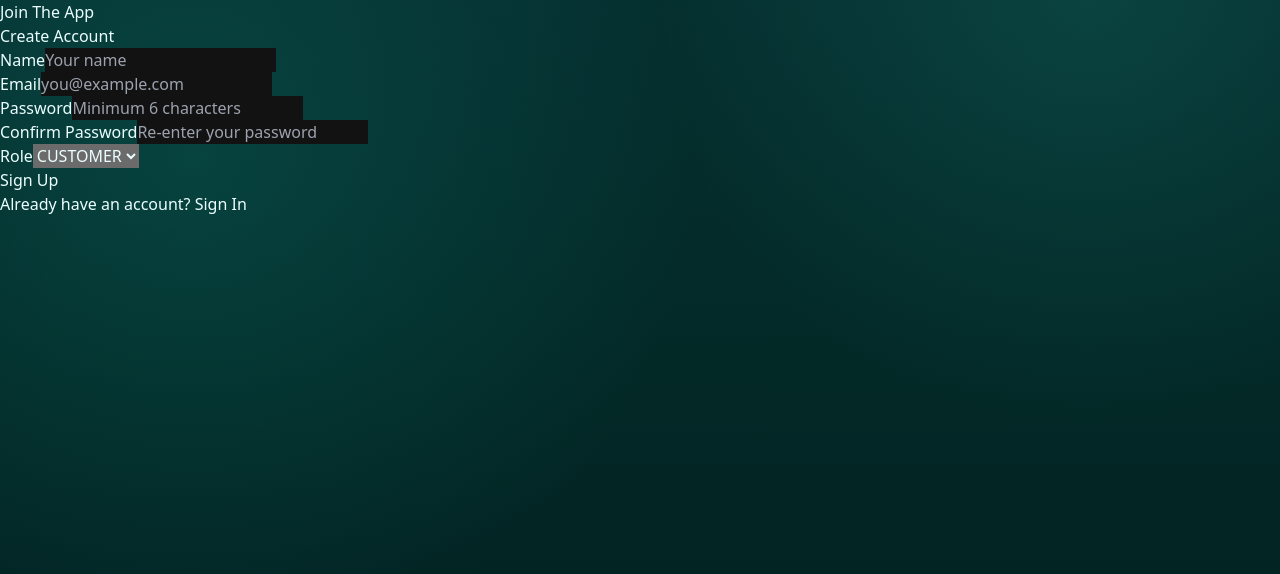
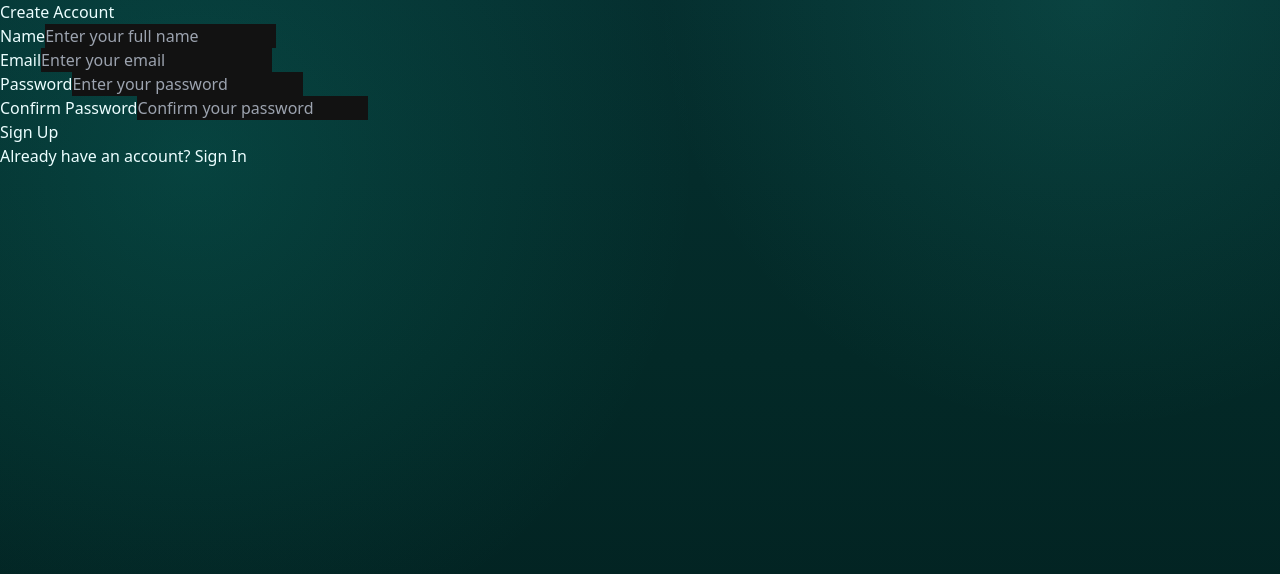
Before and after one commit to Ama-Dombawela/food-ordering-frontend, a React (Vite) app: page /signup in a window 1280 px wide. Shown: the top 574 px of the page. Built offline with nearby package versions, Linux system fonts and the light colour scheme.

Commit message:
fix: remove role selection from signup, update SignIn and SignUp styling

```diff
--- a/src/components/auth/SignInForm.tsx
+++ b/src/components/auth/SignInForm.tsx
@@ -20,7 +20,7 @@ export default function SignInForm({ onSubmit, loading = false, error }: SignInF
   return (
     <Card>
       <form className="space-y-4" onSubmit={handleSubmit} noValidate>
-        <Input label="Email" type="email" placeholder="you@example.com" value={email} onChange={(event) => setEmail(event.target.value)} />
+        <Input label="Email" type="email" placeholder="Enter your email" value={email} onChange={(event) => setEmail(event.target.value)} />
         <Input label="Password" type="password" placeholder="Enter your password" value={password} onChange={(event) => setPassword(event.target.value)} />
         {error ? <p className="text-sm text-rose-300">{error}</p> : null}
         <Button type="submit" loading={loading} fullWidth>
--- a/src/pages/auth/SignIn.tsx
+++ b/src/pages/auth/SignIn.tsx
@@ -1,5 +1,5 @@
 import { useState, type FormEvent } from "react";
-import { Link, Navigate, useNavigate } from "react-router-dom";
+import { Link, useNavigate } from "react-router-dom";
 import { useAuth } from "../../context/AuthContext";
 import { loginUser } from "../../services/authService";
 
@@ -18,7 +18,7 @@ type ApiError = {
 
 export default function SignIn() {
   const navigate = useNavigate();
-  const { login, isAuthenticated, isAdmin } = useAuth();
+  const { login } = useAuth();
   const [email, setEmail] = useState("");
   const [password, setPassword] = useState("");
   const [errors, setErrors] = useState<FieldErrors>({ email: "", password: "" });
@@ -26,10 +26,6 @@ export default function SignIn() {
   const [isLoading, setIsLoading] = useState(false);
 
   const emailRegex = /^[^\s@]+@[^\s@]+\.[^\s@]+$/;
-
-  if (isAuthenticated) {
-    return <Navigate to={isAdmin ? "/admin/foods" : "/home"} replace />;
-  }
 
   const handleSubmit = async (event: FormEvent<HTMLFormElement>) => {
     event.preventDefault();
@@ -58,7 +54,7 @@ export default function SignIn() {
     try {
       const authUser = await loginUser(email, password);
       login(authUser.token, authUser);
-      navigate(authUser.role === "ADMIN" ? "/admin/foods" : "/home");
+      navigate(authUser.role === "ADMIN" ? "/admin/foods" : "/menu");
     } catch (err: unknown) {
       const apiError = err as ApiError;
       setSubmitError(apiError.response?.data?.message ?? "Login failed. Please try again.");
@@ -69,7 +65,7 @@ export default function SignIn() {
 
   return (
     <div className="flex min-h-screen items-center justify-center bg-transparent px-4 py-8">
-      <div className="w-full max-w-md rounded-3xl border border-teal-800/70 bg-teal-950/70 p-8 shadow-2xl shadow-teal-950/45 backdrop-blur">
+      <div className="w-full max-w-md rounded-3xl border border-teal-800/70 bg-black/80 p-8 shadow-2xl shadow-black/60 backdrop-blur">
         <p className="text-center text-xs uppercase tracking-[0.32em] text-teal-300">Welcome Back</p>
         <h1 className="mb-6 mt-3 text-center text-3xl font-bold text-teal-50">Sign In</h1>
 
@@ -84,7 +80,7 @@ export default function SignIn() {
               value={email}
               onChange={(event) => setEmail(event.target.value)}
               className="w-full rounded-xl border border-teal-700 bg-teal-950/60 px-4 py-3 text-teal-50 outline-none transition placeholder:text-teal-300/60 focus:border-teal-400 focus:ring-2 focus:ring-teal-400/20"
-              placeholder="you@example.com"
+              placeholder="Enter your email"
             />
             {errors.email ? <p className="mt-1 text-sm text-rose-300">{errors.email}</p> : null}
           </div>
@@ -99,7 +95,7 @@ export default function SignIn() {
               value={password}
               onChange={(event) => setPassword(event.target.value)}
               className="w-full rounded-xl border border-teal-700 bg-teal-950/60 px-4 py-3 text-teal-50 outline-none transition placeholder:text-teal-300/60 focus:border-teal-400 focus:ring-2 focus:ring-teal-400/20"
-              placeholder="••••••••"
+              placeholder="Enter your password"
             />
             {errors.password ? <p className="mt-1 text-sm text-rose-300">{errors.password}</p> : null}
           </div>
@@ -115,18 +111,9 @@ export default function SignIn() {
           </button>
         </form>
 
-        <div className="mt-4 flex items-center justify-between text-sm">
-          <Link className="font-medium text-teal-300 hover:text-teal-200 hover:underline" to="/reset-password">
-            Forgot password?
-          </Link>
-          <Link className="font-medium text-teal-300 hover:text-teal-200 hover:underline" to="/signup">
-            Create account
-          </Link>
-        </div>
-
         <p className="mt-6 text-center text-sm text-teal-200/80">
           Don&apos;t have an account?{" "}
-          <Link className="font-medium text-teal-300 hover:text-teal-200 hover:underline" to="/signup">
+          <Link className="font-medium text-teal-300 hover:text-teal-200" to="/signup">
             Sign Up
           </Link>
         </p>
--- a/src/pages/auth/SignUp.tsx
+++ b/src/pages/auth/SignUp.tsx
@@ -1,7 +1,7 @@
 import { useState, type FormEvent } from "react";
 import { Link, useNavigate } from "react-router-dom";
 import { registerUser } from "../../services/authService";
-import type { Role } from "../../types";
+import { useAuth } from "../../context/AuthContext";
 
 type FieldErrors = {
   name: string;
@@ -20,11 +20,11 @@ type ApiError = {
 
 export default function SignUp() {
   const navigate = useNavigate();
+  const { login } = useAuth();
   const [name, setName] = useState("");
   const [email, setEmail] = useState("");
   const [password, setPassword] = useState("");
   const [confirmPassword, setConfirmPassword] = useState("");
-  const [role, setRole] = useState<Role>("CUSTOMER");
   const [errors, setErrors] = useState<FieldErrors>({
     name: "",
     email: "",
@@ -78,8 +78,9 @@ export default function SignUp() {
     setIsLoading(true);
 
     try {
-      await registerUser(name.trim(), email, password, role);
-      navigate("/signin");
+      const authUser = await registerUser(name.trim(), email, password, "CUSTOMER");
+      login(authUser.token, authUser);
+      navigate("/profile");
     } catch (err: unknown) {
       const apiError = err as ApiError;
       setSubmitError(apiError.response?.data?.message ?? "Registration failed. Please try again.");
@@ -90,8 +91,7 @@ export default function SignUp() {
 
   return (
     <div className="flex min-h-screen items-center justify-center bg-transparent px-4 py-8">
-      <div className="w-full max-w-md rounded-3xl border border-teal-800/70 bg-teal-950/70 p-8 shadow-2xl shadow-teal-950/45 backdrop-blur">
-        <p className="text-center text-xs uppercase tracking-[0.32em] text-teal-300">Join The App</p>
+      <div className="w-full max-w-md rounded-3xl border border-teal-800/70 bg-black/80 p-8 shadow-2xl shadow-black/60 backdrop-blur">
         <h1 className="mb-6 mt-3 text-center text-3xl font-bold text-teal-50">Create Account</h1>
 
         <form className="space-y-4" onSubmit={handleSubmit} noValidate>
@@ -105,7 +105,7 @@ export default function SignUp() {
               value={name}
               onChange={(event) => setName(event.target.value)}
               className="w-full rounded-xl border border-teal-700 bg-teal-950/60 px-4 py-3 text-teal-50 outline-none transition placeholder:text-teal-300/60 focus:border-teal-400 focus:ring-2 focus:ring-teal-400/20"
-              placeholder="Your name"
+              placeholder="Enter your full name"
             />
             {errors.name ? <p className="mt-1 text-sm text-rose-300">{errors.name}</p> : null}
           </div>
@@ -120,7 +120,7 @@ export default function SignUp() {
               value={email}
               onChange={(event) => setEmail(event.target.value)}
               className="w-full rounded-xl border border-teal-700 bg-teal-950/60 px-4 py-3 text-teal-50 outline-none transition placeholder:text-teal-300/60 focus:border-teal-400 focus:ring-2 focus:ring-teal-400/20"
-              placeholder="you@example.com"
+              placeholder="Enter your email"
             />
             {errors.email ? <p className="mt-1 text-sm text-rose-300">{errors.email}</p> : null}
           </div>
@@ -135,7 +135,7 @@ export default function SignUp() {
               value={password}
               onChange={(event) => setPassword(event.target.value)}
               className="w-full rounded-xl border border-teal-700 bg-teal-950/60 px-4 py-3 text-teal-50 outline-none transition placeholder:text-teal-300/60 focus:border-teal-400 focus:ring-2 focus:ring-teal-400/20"
-              placeholder="Minimum 6 characters"
+              placeholder="Enter your password"
             />
             {errors.password ? <p className="mt-1 text-sm text-rose-300">{errors.password}</p> : null}
           </div>
@@ -150,26 +150,11 @@ export default function SignUp() {
               value={confirmPassword}
               onChange={(event) => setConfirmPassword(event.target.value)}
               className="w-full rounded-xl border border-teal-700 bg-teal-950/60 px-4 py-3 text-teal-50 outline-none transition placeholder:text-teal-300/60 focus:border-teal-400 focus:ring-2 focus:ring-teal-400/20"
-              placeholder="Re-enter your password"
+              placeholder="Confirm your password"
             />
             {errors.confirmPassword ? (
               <p className="mt-1 text-sm text-rose-300">{errors.confirmPassword}</p>
             ) : null}
-          </div>
-
-          <div>
-            <label className="mb-1 block text-sm font-medium text-teal-200" htmlFor="role">
-              Role
-            </label>
-            <select
-              id="role"
-              value={role}
-              onChange={(event) => setRole(event.target.value as Role)}
-              className="w-full rounded-xl border border-teal-700 bg-teal-950/60 px-4 py-3 text-teal-50 outline-none transition focus:border-teal-400 focus:ring-2 focus:ring-teal-400/20"
-            >
-              <option value="CUSTOMER">CUSTOMER</option>
-              <option value="ADMIN">ADMIN</option>
-            </select>
           </div>
 
           {submitError ? <p className="text-sm text-rose-300">{submitError}</p> : null}
```
Also changed, not shown: src/components/auth/SignUpForm.tsx (+5 -14 lines).
